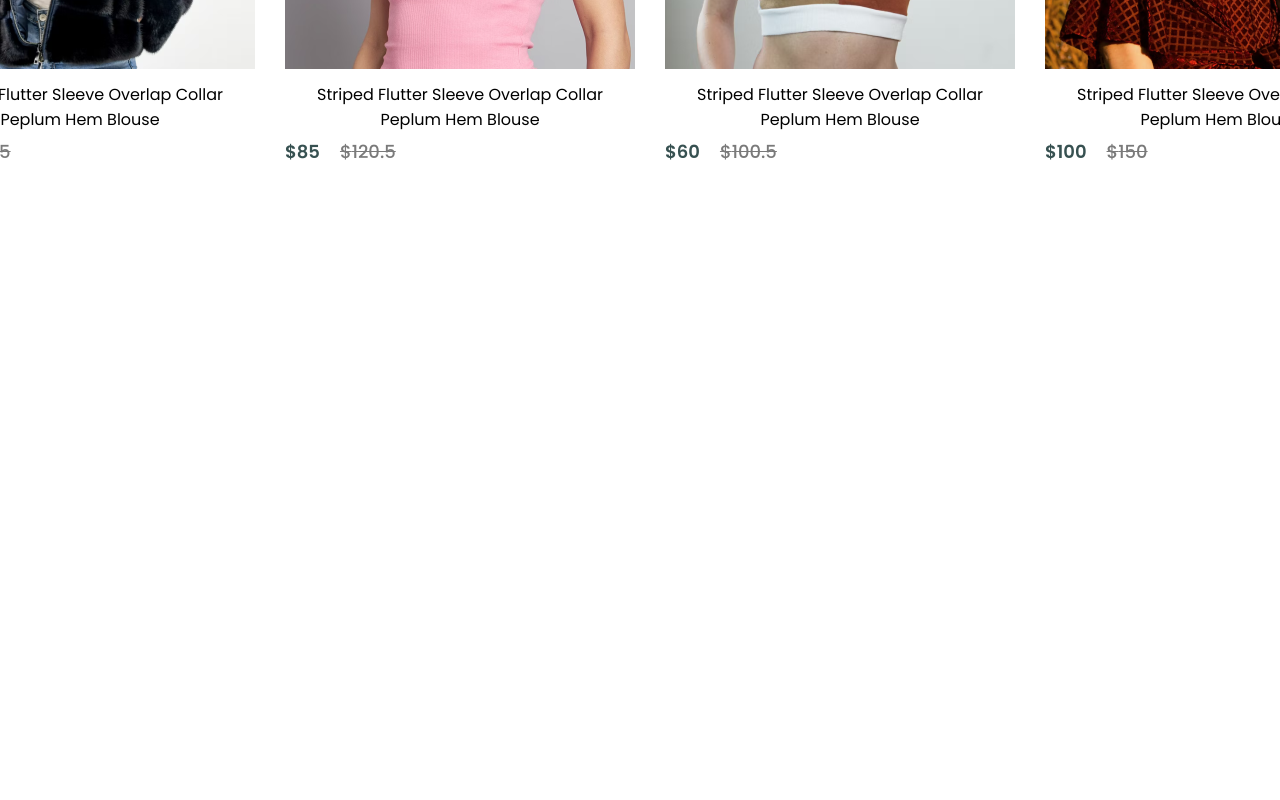
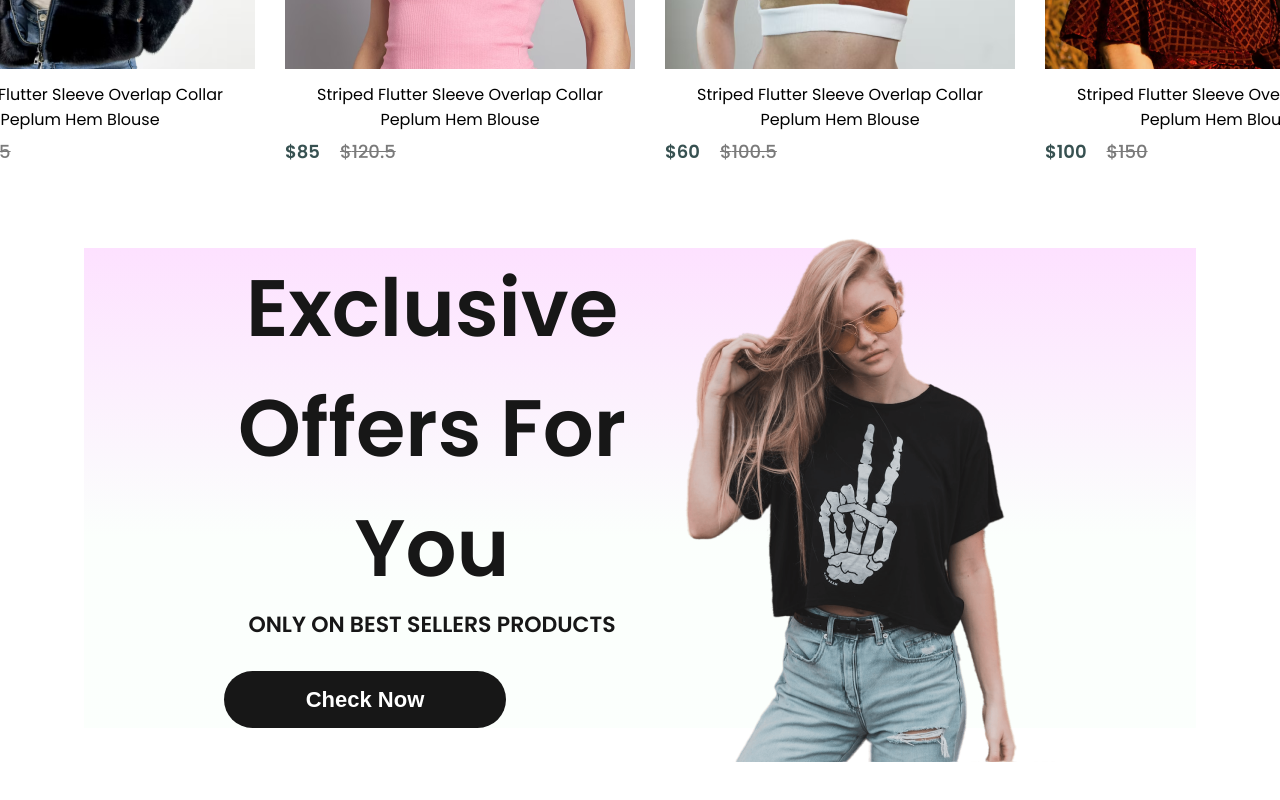
Before and after one commit to Anxhi04/Ecommerce, a React (Create React App) app: page / in a window 1280 px wide. Shown: the part 1369-2169 px from the top of the page. Before the commit the page ends 1617 px from the top, so only its background shows below. Built offline with nearby package versions, Linux system fonts and the light colour scheme.

Commit message:
komponenti offers

```diff
--- /dev/null
+++ b/src/components/Offers/Offers.css
@@ -0,0 +1,43 @@
+.offers{
+    width: 65%;
+    height: 60vh;
+    display: flex;
+    margin:auto;
+    padding: 0px 140px;
+    margin-bottom: 150px;
+    background: linear-gradient(180deg, #fde1ff 0%, #e1ffea22 60%);
+}
+.offers-left{
+    flex: 1;
+    display: flex;
+    flex-direction: column;
+    justify-content: center;
+}
+.offers-left h1{
+    color: #171717;
+    font-size: 80px;
+    font-weight: 600;
+}
+.offers-left p{
+    color: #171717;
+    font-size: 22px;
+    font-weight: 600;
+}
+.offers-left button{
+    width: 282px;
+    height: 70px;
+    background-color: #171717;
+    color: white;
+    border: none;
+    border-radius: 35px;
+    font-size: 22px;
+    font-weight: 600;
+    cursor: pointer;
+    margin-top: 30px;
+}
+.offers-right{
+    flex: 1;
+    display: flex;
+    justify-content: flex-end;
+    align-items: center;
+}
--- /dev/null
+++ b/src/components/Offers/Offers.jsx
@@ -0,0 +1,22 @@
+import React from "react";
+import "./Offers.css";
+import exclusive_img from "../assets/exclusive_image.png";
+const Offers=()=>{
+    return(
+        <div className="offers">
+            <div className="offers-left">
+                <h1>Exclusive</h1>
+                <h1>Offers For You</h1>
+                <p>ONLY ON BEST SELLERS PRODUCTS</p>
+                <button>Check Now</button>
+            </div>
+
+            <div className="offers-right">
+                <img src={exclusive_img} alt="Exclusive Offer" />
+            </div>
+
+        </div>
+
+    )
+}
+export default Offers;
--- a/src/pages/Shop.jsx
+++ b/src/pages/Shop.jsx
@@ -1,12 +1,14 @@
 import react from "react";
 import Hero from "../components/Hero/Hero";
 import Popular from "../components/Popular/Popular";
+import Offers from "../components/Offers/Offers";
 
 const Shop=()=>{
     return(
         <div>
             <Hero />
             <Popular />
+            <Offers />
         </div>
     )
 }
```
